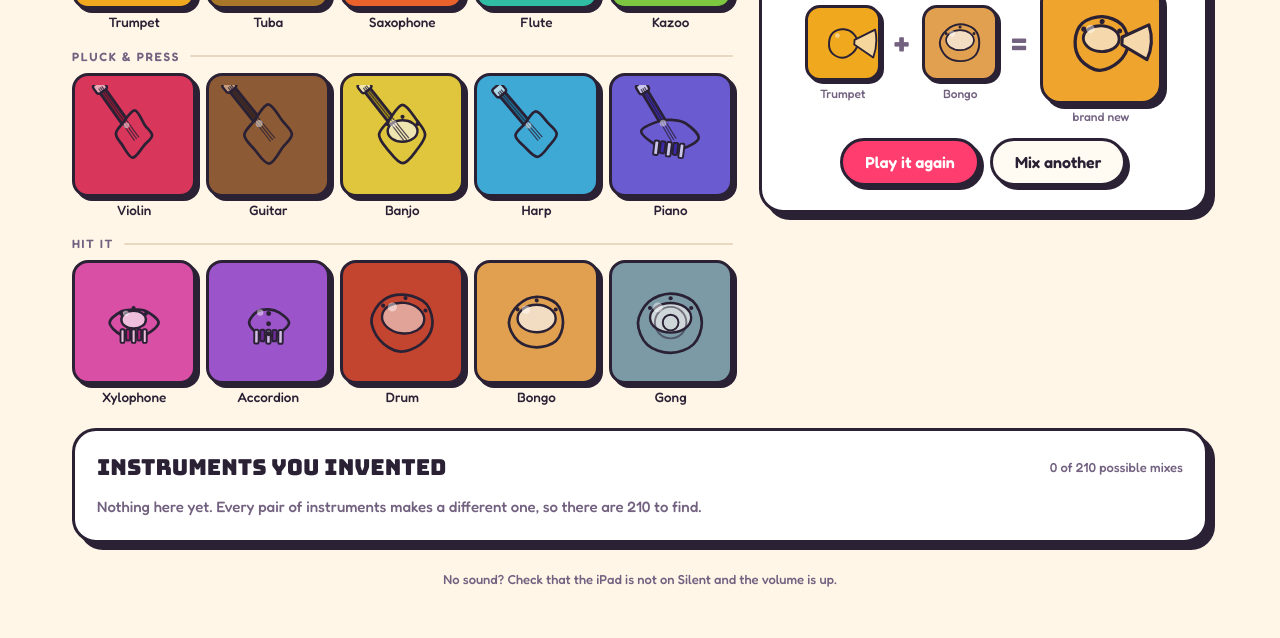
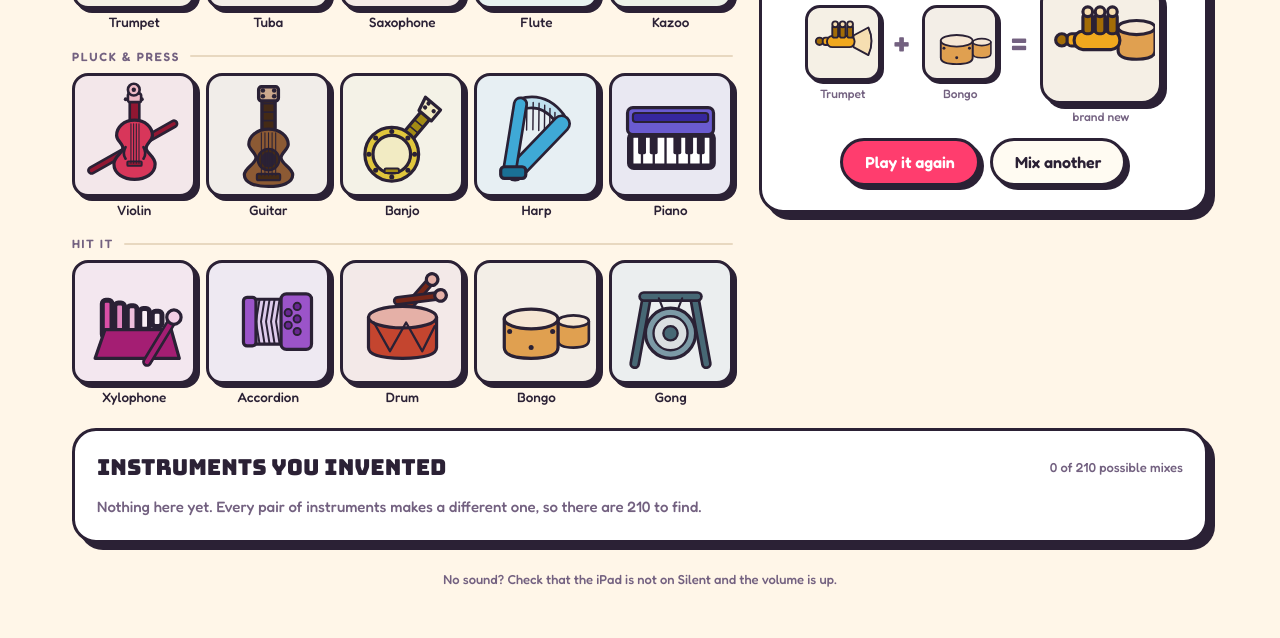
Before and after one commit to nathangraves814/instrument-mixer, a plain HTML site: page index.html in a window 1280 px wide. Shown: the part 242-880 px from the top of the page. Drawn offline with Linux system fonts and the light colour scheme.

Commit message:
Redraw instrument icons for pre-readers
Replace the trait-blended blob generator with 15 hand-authored icons.
Each instrument is a body plus a feature (the part a child recognizes:
the trumpet's bell, the piano's black-key grouping, the accordion's
bellows, the banjo neck). Tiles show body + own feature; a hybrid is
the first instrument's body plus the second one's feature, so the same
bell appears in both places.

Tiles now use a pale wash background with the icon in full colour
instead of a saturated tile with a tinted glyph.

Co-Authored-By: Claude Opus 5 <noreply@anthropic.com>

```diff
--- a/index.html
+++ b/index.html
@@ -102,7 +102,7 @@ button:focus-visible{outline:3px solid var(--focus);outline-offset:3px}
   display:grid;place-items:center;overflow:hidden;
   transition:transform .1s ease,box-shadow .1s ease;
 }
-.chip svg{width:84%;height:84%;display:block}
+.chip svg,.slot .box svg{width:94%;height:94%;display:block}
 .pick .nm{font-size:clamp(11px,1.5vw,13.5px);line-height:1.15;text-align:center;color:var(--ink)}
 .pick:active .chip{transform:translate(4px,4px);box-shadow:0 0 0 var(--shadow)}
 .pick[aria-pressed="true"] .chip{
@@ -330,11 +330,6 @@ function mixSound(A, B){
     drop:am(a.drop,b.drop,w), dropT:gm(a.dropT,b.dropT,w)
   };
 }
-function mixTraits(A, B){
-  const o = {};
-  Object.keys(T0).forEach(function(k){ o[k] = am(A.tr[k], B.tr[k], W); });
-  return o;
-}
 function mashName(A, B){
   let h = A.head, t = B.tail;
   if (h.slice(-1).toLowerCase() === t[0].toLowerCase() && t.length > 1) t = t.slice(1);
@@ -387,129 +382,306 @@ function hashStr(s){
 }
 
 /* ============================================================
-   3. THE DRAWING ENGINE
-   One generator renders real instruments and invented ones,
-   so a hybrid grows the bell, neck, holes or drumhead it earned.
+   3. THE ICONS
+   Every instrument is drawn as a body plus a feature: the one
+   part a child uses to recognize it (the trumpet's bell, the
+   piano's black keys, the accordion's bellows, the banjo neck).
+   Tile icon  = body + its own feature.
+   Invented   = first instrument's body + second one's feature,
+                so the bell learned on the trumpet tile is the
+                same bell that shows up on the Trungo.
    ============================================================ */
-function lowness(f){ return clamp(Math.log2(1100/Math.max(f,30))/4.2, 0, 1); }
+const INK = "#2A2135";
+const WHT = "#FFFFFF";
 
-function smoothPath(pts){
-  let d = "M"+pts[0][0].toFixed(1)+","+pts[0][1].toFixed(1);
-  const n = pts.length;
-  for (let i=0;i<n;i++){
-    const p0=pts[(i-1+n)%n], p1=pts[i], p2=pts[(i+1)%n], p3=pts[(i+2)%n];
-    const c1=[p1[0]+(p2[0]-p0[0])/6, p1[1]+(p2[1]-p0[1])/6];
-    const c2=[p2[0]-(p3[0]-p1[0])/6, p2[1]-(p3[1]-p1[1])/6];
-    d += "C"+c1[0].toFixed(1)+","+c1[1].toFixed(1)+" "+c2[0].toFixed(1)+","+c2[1].toFixed(1)+" "+p2[0].toFixed(1)+","+p2[1].toFixed(1);
+function P(d, fill, sw){
+  sw = (sw === undefined ? 3.6 : sw);
+  return '<path d="'+d+'" fill="'+(fill||"none")+'"'
+       + (sw ? ' stroke="'+INK+'" stroke-width="'+sw+'" stroke-linejoin="round" stroke-linecap="round"' : "")
+       + '/>';
+}
+function R(x,y,w,h,r,fill,sw){
+  sw = (sw === undefined ? 3.6 : sw);
+  return '<rect x="'+x+'" y="'+y+'" width="'+w+'" height="'+h+'" rx="'+r+'" fill="'+fill+'"'
+       + (sw ? ' stroke="'+INK+'" stroke-width="'+sw+'" stroke-linejoin="round"' : "") + '/>';
+}
+function C(x,y,r,fill,sw){
+  sw = (sw === undefined ? 3.6 : sw);
+  return '<circle cx="'+x+'" cy="'+y+'" r="'+r+'" fill="'+fill+'"'
+       + (sw ? ' stroke="'+INK+'" stroke-width="'+sw+'"' : "") + '/>';
+}
+function E(x,y,rx,ry,fill,sw){
+  sw = (sw === undefined ? 3.6 : sw);
+  return '<ellipse cx="'+x+'" cy="'+y+'" rx="'+rx+'" ry="'+ry+'" fill="'+fill+'"'
+       + (sw ? ' stroke="'+INK+'" stroke-width="'+sw+'"' : "") + '/>';
+}
+// a stroked path in one colour
+function S(d, col, sw){
+  return '<path d="'+d+'" fill="none" stroke="'+col+'" stroke-width="'+sw+'" stroke-linecap="round" stroke-linejoin="round"/>';
+}
+// a thick coloured tube with an ink outline around it
+function tube(d, col, w){ return S(d, INK, w+6) + S(d, col, w); }
+
+function pal(hex){ return {m:hex, l:tint(hex,.30), d:tint(hex,-.20)}; }
+function wash(hex){ const c = hex2hsl(hex); return hsl2hex(c[0], clamp(c[1]*.5,0,1), .93); }
+
+/* ---- the fifteen -------------------------------------------------
+   anchor: [x, y, rotation, scale] where this instrument's own
+   feature attaches. Features are drawn in local coordinates with
+   the join at (0,0), extending along +x, roughly 46 units long.  */
+const ART = {};
+
+ART.trumpet = {
+  anchor:[80,59,0,1],
+  body:function(c){
+    return C(16,59,7,c.d)
+         + R(22,52,16,14,5,c.m)
+         + R(30,49,52,21,10,c.m)
+         + R(40,29,11,23,4,c.d) + R(54,29,11,23,4,c.d) + R(68,29,11,23,4,c.d)
+         + C(45.5,27,5.5,c.l) + C(59.5,27,5.5,c.l) + C(73.5,27,5.5,c.l);
+  },
+  feat:function(c){
+    return P("M0,-11 L28,-26 Q40,0 28,26 L0,11 Z", c.l)
+         + S("M28,-26 Q40,0 28,26", INK, 2.2);
   }
-  return d + "Z";
+};
+
+ART.tuba = {
+  anchor:[58,58,-90,1.2],
+  body:function(c){
+    return C(20,66,7,c.d) + R(25,59,16,14,5,c.m)
+         + E(58,82,30,25,c.m)
+         + R(44,60,10,17,3,c.d) + R(57,60,10,17,3,c.d) + R(70,60,10,17,3,c.d)
+         + C(49,58,4.6,c.l) + C(62,58,4.6,c.l) + C(75,58,4.6,c.l);
+  },
+  feat:function(c){
+    return P("M0,-12 L30,-30 Q44,0 30,30 L0,12 Z", c.l)
+         + S("M30,-30 Q44,0 30,30", INK, 2.2);
+  }
+};
+
+ART.sax = {
+  anchor:[70,86,-42,1],
+  body:function(c){
+    return P("M38,8 L54,8 L52,20 L40,20 Z", c.d)
+         + tube("M46,18 L46,62 Q46,86 70,86", c.m, 15)
+         + C(54,34,4.2,c.d,2.4) + C(54,46,4.2,c.d,2.4) + C(54,58,4.2,c.d,2.4);
+  },
+  feat:function(c){
+    return P("M0,-12 L28,-27 Q42,0 28,27 L0,12 Z", c.l)
+         + C(9,-2,3.4,c.d,2.2) + C(17,4,3.4,c.d,2.2);
+  }
+};
+
+ART.flute = {
+  anchor:[62,60,0,1],
+  body:function(c){
+    return R(8,51,56,18,9,c.m)
+         + E(22,51,9,5,c.d)
+         + R(38,44,9,9,2,c.d,2.4) + R(50,44,9,9,2,c.d,2.4);
+  },
+  feat:function(c){
+    return R(0,-9,44,18,9,c.m)
+         + C(11,0,3.6,INK,0) + C(22,0,3.6,INK,0) + C(33,0,3.6,INK,0)
+         + R(38,-10,9,20,3,c.d,2.4);
+  }
+};
+
+ART.kazoo = {
+  anchor:[52,52,-90,1],
+  body:function(c){
+    return P("M20,44 L8,36 L8,90 L20,82 Z", c.d)
+         + R(18,50,74,26,13,c.m)
+         + C(84,63,7,c.d,2.4);
+  },
+  feat:function(c){
+    return R(0,-10,22,20,4,c.l) + C(25,0,8,c.l) + C(25,0,3.4,INK,0);
+  }
+};
+
+ART.violin = {
+  anchor:[60,48,-90,0.82],
+  body:function(c){
+    return tube("M12,102 L104,50", c.d, 4)
+         + P("M60,46 C72,46 80,54 80,63 C80,69 73,72 73,77 C73,83 83,86 83,95 C83,106 72,112 60,112 C48,112 37,106 37,95 C37,86 47,83 47,77 C47,72 40,69 40,63 C40,54 48,46 60,46 Z", c.m)
+         + S("M50,76 q-4,7 0,13", INK, 3) + S("M70,76 q4,7 0,13", INK, 3)
+         + R(52,92,16,5,1,c.d,2.2)
+         + S("M56,50 L56,94", INK, 1.2) + S("M59,50 L59,94", INK, 1.2)
+         + S("M62,50 L62,94", INK, 1.2) + S("M65,50 L65,94", INK, 1.2);
+  },
+  feat:function(c){
+    return R(0,-6.5,30,13,3,c.d)
+         + R(27,-9,12,18,3,c.l)
+         + C(44,-1,8,c.l) + C(44,-1,3,INK,0)
+         + C(31,-12,2.6,INK,0) + C(31,10,2.6,INK,0);
+  }
+};
+
+ART.guitar = {
+  anchor:[60,58,-90,1.05],
+  body:function(c){
+    return P("M60,56 C73,56 82,64 82,73 C82,79 74,82 74,88 C74,95 87,99 87,107 C87,116 75,120 60,120 C45,120 33,116 33,107 C33,99 46,95 46,88 C46,82 38,79 38,73 C38,64 47,56 60,56 Z", c.m)
+         + C(60,90,12,c.d,2.6) + C(60,90,8.5,INK,0)
+         + R(47,106,26,7,2,c.d,2.4)
+         + S("M52,60 L52,108", INK, 1.2) + S("M56,60 L56,108", INK, 1.2)
+         + S("M60,60 L60,108", INK, 1.2) + S("M64,60 L64,108", INK, 1.2)
+         + S("M68,60 L68,108", INK, 1.2);
+  },
+  feat:function(c){
+    return R(0,-7,34,14,3,c.d)
+         + S("M11,-7 L11,7", INK, 1.8) + S("M20,-7 L20,7", INK, 1.8) + S("M29,-7 L29,7", INK, 1.8)
+         + R(32,-10.5,15,21,3,c.l)
+         + C(37,-6,2.4,INK,0) + C(43,-6,2.4,INK,0)
+         + C(37,6,2.4,INK,0) + C(43,6,2.4,INK,0);
+  }
+};
+
+ART.banjo = {
+  anchor:[66,64,-50,1],
+  body:function(c){
+    let g = C(48,84,30,c.m) + C(48,84,21,c.l);
+    for (let i=0;i<8;i++){
+      const a = i*45*Math.PI/180;
+      g += C((48+Math.cos(a)*25.5).toFixed(1), (84+Math.sin(a)*25.5).toFixed(1), 2.8, INK, 0);
+    }
+    return g + R(40,100,16,5,1.5,c.d,2.2);
+  },
+  feat:function(c){
+    return R(0,-6.5,32,13,3,c.d)
+         + S("M10,-6.5 L10,6.5", INK, 1.8) + S("M19,-6.5 L19,6.5", INK, 1.8)
+         + P("M30,-9 L46,-13 L46,9 L30,9 Z", c.l)
+         + C(37,-6,2.4,INK,0) + C(43,-6,2.4,INK,0) + C(40,4,2.4,INK,0);
+  }
+};
+
+ART.harp = {
+  anchor:[42,28,12,1],
+  body:function(c){
+    return tube("M36,104 L88,50", c.m, 15)
+         + tube("M30,102 L42,28", c.m, 11)
+         + R(20,98,28,13,4,c.d);
+  },
+  feat:function(c){
+    let g = tube("M0,0 Q24,-13 46,6", c.l, 9);
+    for (let i=1;i<=6;i++){
+      const t = i/7;
+      const x = 2*(1-t)*t*24 + t*t*46;
+      const y = 2*(1-t)*t*(-13) + t*t*6;
+      g += S("M"+x.toFixed(1)+","+y.toFixed(1)+" L"+(x+6).toFixed(1)+","+(y+30).toFixed(1), INK, 1.6);
+    }
+    return g;
+  }
+};
+
+ART.piano = {
+  anchor:[15,80,0,2.0],
+  body:function(c){
+    return R(12,32,96,30,6,c.m)
+         + R(18,38,84,10,3,c.d,2.4);
+  },
+  feat:function(c){
+    let g = R(0,-9,46,18,2,WHT);
+    for (let i=1;i<7;i++) g += S("M"+(i*6.57).toFixed(2)+",-9 L"+(i*6.57).toFixed(2)+",9", INK, 1.3);
+    [4.4,10.9,24.1,30.7,37.2].forEach(function(x){
+      g += R(x,-9,4.4,11,1,INK,0);
+    });
+    return g;
+  }
+};
+
+ART.xylophone = {
+  anchor:[24,58,0,1.55],
+  body:function(c){
+    return P("M16,102 L27,70 L101,70 L110,102 Z", c.d)
+         + tube("M74,106 L102,60", c.d, 5) + C(104,56,8,c.l);
+  },
+  feat:function(c){
+    let g = "";
+    for (let i=0;i<5;i++){
+      const h = 27 - i*4;
+      g += R(i*9, -h/2, 7, h, 2.5, tint(c.m, i*0.13));
+    }
+    return g;
+  }
+};
+
+ART.accordion = {
+  anchor:[78,61,180,1],
+  body:function(c){
+    return R(74,30,34,62,6,c.m)
+         + C(92,44,4,c.d,2.2) + C(92,58,4,c.d,2.2) + C(92,72,4,c.d,2.2)
+         + C(82,51,4,c.d,2.2) + C(82,65,4,c.d,2.2);
+  },
+  feat:function(c){
+    let g = R(0,-25,34,50,2,c.l);
+    for (let i=1;i<=5;i++){
+      const x = i*5.6;
+      g += S("M"+x.toFixed(1)+",-25 L"+(x+4).toFixed(1)+",0 L"+x.toFixed(1)+",25", INK, 2.2);
+    }
+    return g + R(32,-27,14,54,4,c.m);
+  }
+};
+
+ART.drum = {
+  anchor:[58,44,-28,1],
+  body:function(c){
+    return P("M22,56 L22,90 Q22,102 60,102 Q98,102 98,90 L98,56 Z", c.m)
+         + E(60,56,38,12,c.l)
+         + S("M28,62 L46,94 L64,62 L82,94 L96,66", INK, 2.6);
+  },
+  feat:function(c){
+    return tube("M0,7 L42,-9", c.d, 5) + C(45,-10,6.5,c.l)
+         + tube("M0,-7 L42,9", c.d, 5) + C(45,10,6.5,c.l);
+  }
+};
+
+ART.bongo = {
+  anchor:[84,72,0,0.82],
+  body:function(c){
+    return P("M24,58 L24,90 Q24,102 54,102 Q84,102 84,90 L84,58 Z", c.m)
+         + E(54,58,30,11,c.l)
+         + C(30,72,2.8,INK,0) + C(78,72,2.8,INK,0) + C(54,90,2.8,INK,0);
+  },
+  feat:function(c){
+    return P("M0,-14 L0,12 Q0,22 21,22 Q42,22 42,12 L42,-14 Z", c.m)
+         + E(21,-14,21,8,c.l);
+  }
+};
+
+ART.gong = {
+  anchor:[60,72,0,1],
+  featInSolo:false,
+  body:function(c){
+    return tube("M20,108 L33,36", c.d, 6) + tube("M100,108 L87,36", c.d, 6)
+         + tube("M30,33 L90,33", c.d, 6)
+         + S("M47,35 L52,48", INK, 2.4) + S("M73,35 L68,48", INK, 2.4)
+         + C(60,74,28,c.m) + C(60,74,19,c.l,2.6) + C(60,74,8,c.d,2.6);
+  },
+  feat:function(c){
+    return S("M0,-12 L14,-15", INK, 2.4)
+         + C(23,2,20,c.m) + C(23,2,13,c.l,2.4) + C(23,2,5.5,c.d,2.4);
+  }
+};
+
+/* ---- assembling ---- */
+function svgWrap(inner){
+  return '<svg viewBox="0 0 120 124" xmlns="http://www.w3.org/2000/svg" aria-hidden="true">'+inner+'</svg>';
+}
+function place(featSvg, a, maxScale){
+  const s = (maxScale ? Math.min(a[3], maxScale) : a[3]);
+  return '<g transform="translate('+a[0]+','+a[1]+') rotate('+a[2]+') scale('+s+')">'+featSvg+'</g>';
 }
 
-function drawInstrument(tr, color, freq, seed){
-  const ink = "var(--glyph-ink)";
-  const body = color;
-  const light = tint(color, .26);
-  const dark = tint(color, -.18);
-  const rnd = function(n){ return ((hashStr(seed + ":" + n) % 1000) / 1000); };
-  const tilt = (rnd(1) - .5) * 14;
-  const low = lowness(freq);
+function iconSolo(inst){
+  const art = ART[inst.id], c = pal(inst.color);
+  const feature = (art.featInSolo === false) ? "" : place(art.feat(c), art.anchor);
+  return svgWrap(feature + art.body(c));
+}
 
-  const cx = 60, cy = 62;
-  const base = 20 + 13*low + 5*tr.perc + 4*tr.metal;
-
-  // radius profile: 8 points, index 0 = right, going clockwise
-  const prof = [1,1,1,1,1,1,1,1];
-  const waist = tr.string;                 // strings pinch in at the middle
-  const tube  = tr.wind;                   // wind narrows
-  const wide  = tr.key;                    // keyboards go wide and flat
-  for (let i=0;i<8;i++){
-    const ang = i*45;
-    const horiz = Math.abs(Math.cos(ang*Math.PI/180));
-    const vert  = Math.abs(Math.sin(ang*Math.PI/180));
-    let r = 1;
-    r *= 1 - .30*waist*(i%2===1?1:0);
-    r *= 1 - .48*tube*horiz;
-    r *= 1 + .34*waist*vert;
-    r *= 1 - .40*wide*vert;
-    r *= 1 + .30*wide*horiz;
-    r *= 1 + (rnd(10+i)-.5)*.09;
-    prof[i] = r;
-  }
-  const pts = [];
-  for (let i=0;i<8;i++){
-    const a = i*45*Math.PI/180;
-    pts.push([cx + Math.cos(a)*base*prof[i]*1.05, cy + Math.sin(a)*base*prof[i]]);
-  }
-
-  let g = "";
-
-  // neck + strings, drawn behind the body
-  if (tr.string > .22){
-    const len = 30 + 16*tr.string, nw = 7 + 2*tr.string;
-    g += '<g transform="rotate(-38 '+cx+' '+cy+')">'
-       + '<rect x="'+(cx-nw/2)+'" y="'+(cy-base-len)+'" width="'+nw+'" height="'+(len+base*.6)+'" rx="3" fill="'+dark+'" stroke="'+ink+'" stroke-width="3"/>'
-       + '<rect x="'+(cx-nw/2-3)+'" y="'+(cy-base-len-11)+'" width="'+(nw+6)+'" height="13" rx="3.5" fill="'+light+'" stroke="'+ink+'" stroke-width="3"/>'
-       + '</g>';
-  }
-
-  // body
-  g += '<path d="'+smoothPath(pts)+'" fill="'+body+'" stroke="'+ink+'" stroke-width="3.4" stroke-linejoin="round"/>';
-
-  // drumhead
-  if (tr.perc > .28){
-    const rr = base*(.62 + .12*tr.perc);
-    g += '<ellipse cx="'+cx+'" cy="'+(cy-base*.16)+'" rx="'+rr+'" ry="'+(rr*.72)+'" fill="'+light+'" stroke="'+ink+'" stroke-width="3"/>';
-    for (let i=0;i<3;i++){
-      const a = (-150 + i*60) * Math.PI/180;
-      g += '<circle cx="'+(cx+Math.cos(a)*rr*1.16).toFixed(1)+'" cy="'+(cy-base*.16+Math.sin(a)*rr*.95).toFixed(1)+'" r="2.6" fill="'+ink+'"/>';
-    }
-  }
-
-  // metal rings
-  if (tr.metal > .3){
-    g += '<circle cx="'+cx+'" cy="'+cy+'" r="'+(base*.52)+'" fill="none" stroke="'+ink+'" stroke-width="2.4" opacity=".55"/>';
-    g += '<circle cx="'+cx+'" cy="'+cy+'" r="'+(base*.26)+'" fill="'+light+'" stroke="'+ink+'" stroke-width="2.4"/>';
-  }
-
-  // keys / bars along the bottom
-  if (tr.key > .24){
-    const n = 5, w = (base*1.5)/n, x0 = cx - base*.75, y0 = cy + base*.36;
-    for (let i=0;i<n;i++){
-      const hgt = 13 + 5*tr.key - (i%2)*3;
-      g += '<rect x="'+(x0+i*w+1).toFixed(1)+'" y="'+y0.toFixed(1)+'" width="'+(w-2).toFixed(1)+'" height="'+hgt.toFixed(1)+'" rx="2" fill="'+(i%2?dark:light)+'" stroke="'+ink+'" stroke-width="2.4"/>';
-    }
-  }
-
-  // finger holes
-  if (tr.wind > .26){
-    const n = 3;
-    for (let i=0;i<n;i++){
-      g += '<circle cx="'+cx+'" cy="'+(cy-base*.45+i*(base*.5)).toFixed(1)+'" r="3.1" fill="'+ink+'"/>';
-    }
-  }
-
-  // brass bell
-  if (tr.brass > .2){
-    const bl = 16 + 18*tr.brass, bw = 9 + 15*tr.brass;
-    const x = cx + base*.78, y = cy - base*.12;
-    g += '<path d="M'+x+','+(y-4)+' L'+(x+bl)+','+(y-bw)+' Q'+(x+bl+7)+','+y+' '+(x+bl)+','+(y+bw)+' L'+x+','+(y+4)+' Z" fill="'+light+'" stroke="'+ink+'" stroke-width="3.2" stroke-linejoin="round"/>';
-  }
-
-  // strings across the neck
-  if (tr.string > .22){
-    const len = 30 + 16*tr.string;
-    g += '<g transform="rotate(-38 '+cx+' '+cy+')" stroke="'+ink+'" stroke-width="1.5" opacity=".8">';
-    for (let i=-1;i<=1;i++){
-      g += '<line x1="'+(cx+i*2.4)+'" y1="'+(cy-base-len-4)+'" x2="'+(cx+i*3.4)+'" y2="'+(cy+base*.3)+'"/>';
-    }
-    g += '</g>';
-  }
-
-  // highlight
-  g += '<circle cx="'+(cx-base*.42).toFixed(1)+'" cy="'+(cy-base*.5).toFixed(1)+'" r="'+(base*.16).toFixed(1)+'" fill="#fff" opacity=".45"/>';
-
-  return '<svg viewBox="0 0 120 124" xmlns="http://www.w3.org/2000/svg" role="img" aria-hidden="true">'
-       + '<g transform="rotate('+tilt.toFixed(1)+' 60 62)">'+g+'</g></svg>';
+function iconHybrid(A, B){
+  const ha = ART[A.id], fb = ART[B.id];
+  const ca = pal(A.color), cb = pal(B.color);
+  return svgWrap(place(fb.feat(cb), ha.anchor, 1.15) + ha.body(ca));
 }
 
 /* ============================================================
@@ -673,7 +845,7 @@ function buildGrid(){
   groupsEl.innerHTML = GROUPS.map(function(g){
     const tiles = INST.filter(function(i){ return i.grp === g.id; }).map(function(i){
       return '<button class="pick" type="button" data-id="'+i.id+'" aria-pressed="false">'
-           + '<span class="chip" style="background:'+i.color+'">'+drawInstrument(i.tr, i.color, i.s.f, i.id)+'</span>'
+           + '<span class="chip" style="background:'+wash(i.color)+'">'+iconSolo(i)+'</span>'
            + '<span class="nm">'+i.name+'</span></button>';
     }).join("");
     return '<div><div class="grp-label">'+g.label+'</div><div class="grid">'+tiles+'</div></div>';
@@ -697,7 +869,6 @@ function makeMix(aId, bId){
     a:A, b:B, key:seed, seed:seed,
     name:mashName(A,B),
     sound:mixSound(A,B),
-    traits:mixTraits(A,B),
     color:mixColor(A.color, B.color, .55)
   };
 }
@@ -752,11 +923,9 @@ function slot(inst, big){
 function renderBench(){
   if (current){
     const A = current.a, B = current.b;
-    const a = {color:A.color, svg:drawInstrument(A.tr, A.color, A.s.f, A.id), label:A.name};
-    const b = {color:B.color, svg:drawInstrument(B.tr, B.color, B.s.f, B.id), label:B.name};
-    const m = {color:current.color,
-               svg:drawInstrument(current.traits, current.color, current.sound.f, current.seed),
-               label:"brand new"};
+    const a = {color:wash(A.color), svg:iconSolo(A), label:A.name};
+    const b = {color:wash(B.color), svg:iconSolo(B), label:B.name};
+    const m = {color:wash(current.color), svg:iconHybrid(A, B), label:"brand new"};
     benchEl.innerHTML =
         '<div class="eyebrow">'+(isExample ? "For example" : "You invented")+'</div>'
       + '<h2 class="newname">'+current.name+'</h2>'
@@ -774,7 +943,7 @@ function renderBench(){
   }
 
   const one = picks.length === 1 ? BY_ID[picks[0]] : null;
-  const a = one ? {color:one.color, svg:drawInstrument(one.tr,one.color,one.s.f,one.id), label:one.name} : null;
+  const a = one ? {color:wash(one.color), svg:iconSolo(one), label:one.name} : null;
   benchEl.innerHTML =
       '<div class="eyebrow">Mixing bench</div>'
     + '<div class="eq">'+slot(a)+'<span class="op">+</span>'+slot(null)+'<span class="op">=</span>'+slot(null,true)+'</div>'
@@ -832,11 +1001,10 @@ function openingState(){
 }
 
 document.getElementById("mark").innerHTML =
-  '<span style="display:block;width:52px;height:52px;border:3px solid var(--ink);border-radius:15px;'
+  '<span style="display:block;width:54px;height:54px;border:3px solid var(--ink);border-radius:15px;'
 + 'box-shadow:4px 4px 0 var(--shadow);overflow:hidden;background:'
-+ mixColor(BY_ID.trumpet.color, BY_ID.bongo.color, .55) + '">'
-+ drawInstrument(mixTraits(BY_ID.trumpet, BY_ID.bongo), mixColor(BY_ID.trumpet.color, BY_ID.bongo.color,.55),
-                 mixSound(BY_ID.trumpet, BY_ID.bongo).f, "mark") + '</span>';
++ wash(mixColor(BY_ID.trumpet.color, BY_ID.bongo.color, .55)) + '">'
++ iconHybrid(BY_ID.trumpet, BY_ID.bongo) + '</span>';
 
 buildGrid();
 openingState();
```
